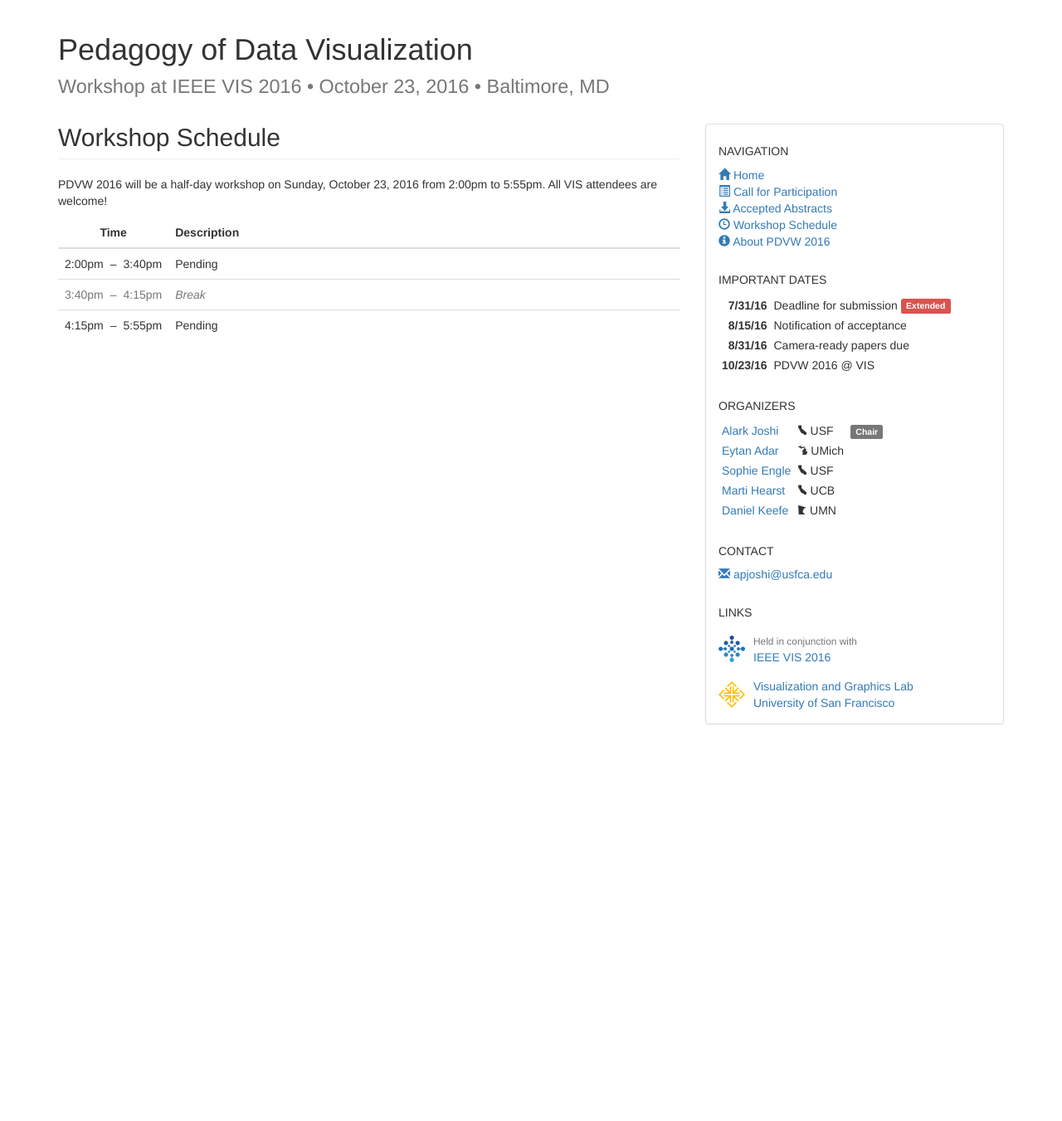
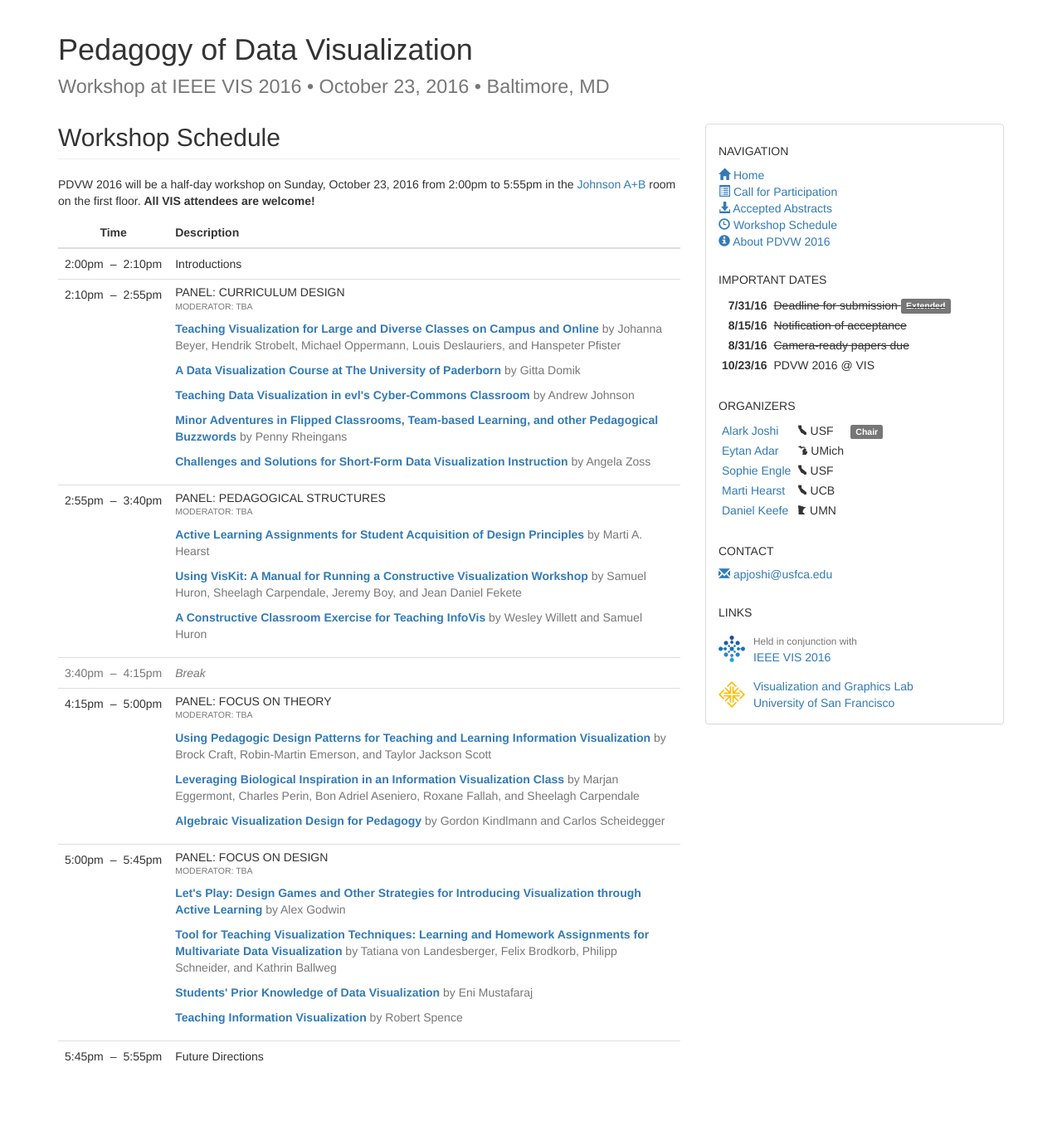
Before and after one commit to usfvgl/pdvw, a Jekyll site: the page built from 2016/schedule.html, in a window 1280 px wide. Shown: the whole page at 83% size. Built offline with Jekyll 4.4.1, drawn with Linux system fonts in a browser that asks for light colours; before the commit the page ends 933 px from its top, so only the background shows below that.

Commit message:
Adding schedule.

```diff
--- a/2016/css/pdvw2016.css
+++ b/2016/css/pdvw2016.css
@@ -11,6 +11,10 @@ body {
 }
 
 .page-header {
+  margin-top: 0px;
+}
+
+td h5 {
   margin-top: 0px;
 }
 
--- a/2016/schedule.html
+++ b/2016/schedule.html
@@ -3,7 +3,8 @@ layout: pdvw2016
 title: Workshop Schedule
 ---
 
-<p>PDVW 2016 will be a half-day workshop on Sunday, October 23, 2016 from 2:00pm to 5:55pm. All VIS attendees are welcome!</p>
+{% assign abstracts = site.data.pdvw2016.abstracts | sort: 'file' %}
+<p>PDVW 2016 will be a half-day workshop on Sunday, October 23, 2016 from 2:00pm to 5:55pm in the <a href="http://www3.hilton.com/resources/media/hi/BWICCHH/en_US/pdf/en_BWICCHH_Floor_Plan_Sep_2013.pdf">Johnson A+B</a> room on the first floor. <strong>All VIS attendees are welcome!</strong></p>
 
 <table class="table table-hover table-schedule">
 <thead>
@@ -16,8 +17,26 @@ title: Workshop Schedule
 <tr>
     <td>2:00pm</td>
     <td>&ndash;</td>
+    <td>2:10pm</td>
+    <td>Introductions</td>
+</tr>
+<tr>
+    <td>2:10pm</td>
+    <td>&ndash;</td>
+    <td>2:55pm</td>
+    <td>
+        <h5 class="text-uppercase">Panel: Curriculum Design<br/><small>Moderator: TBA</small></h5>
+        {% for abstract in abstracts %}{% if abstract.panel == "Curriculum Design" %}<p><strong><a href="{{ site.github.url }}/2016/abstracts/{{ abstract.file }}">{{ abstract.title }}</a></strong> <span class="text-muted">by {% if abstract.authors.size <= 2 %}{{ abstract.authors | join: ' and ' }}{% else %}{% for author in abstract.authors %}{% if forloop.last %}and {% endif %}{{ author }}{% unless forloop.last %}, {% endunless %}{% endfor %}{% endif %}</span></p>{% endif %}{% endfor %}
+    </td>
+</tr>
+<tr>
+    <td>2:55pm</td>
+    <td>&ndash;</td>
     <td>3:40pm</td>
-    <td>Pending</td>
+    <td>
+        <h5 class="text-uppercase">Panel: Pedagogical Structures<br/><small>Moderator: TBA</small></h5>
+        {% for abstract in abstracts %}{% if abstract.panel == "Pedagogical Structures" %}<p><strong><a href="{{ site.github.url }}/2016/abstracts/{{ abstract.file }}">{{ abstract.title }}</a></strong> <span class="text-muted">by {% if abstract.authors.size <= 2 %}{{ abstract.authors | join: ' and ' }}{% else %}{% for author in abstract.authors %}{% if forloop.last %}and {% endif %}{{ author }}{% unless forloop.last %}, {% endunless %}{% endfor %}{% endif %}</span></p>{% endif %}{% endfor %}
+    </td>
 </tr>
 <tr class="text-muted">
     <td>3:40pm</td>
@@ -28,8 +47,26 @@ title: Workshop Schedule
 <tr>
     <td>4:15pm</td>
     <td>&ndash;</td>
+    <td>5:00pm</td>
+    <td>
+        <h5 class="text-uppercase">Panel: Focus on Theory<br/><small>Moderator: TBA</small></h5>
+        {% for abstract in abstracts %}{% if abstract.panel == "Focus on Theory" %}<p><strong><a href="{{ site.github.url }}/2016/abstracts/{{ abstract.file }}">{{ abstract.title }}</a></strong> <span class="text-muted">by {% if abstract.authors.size <= 2 %}{{ abstract.authors | join: ' and ' }}{% else %}{% for author in abstract.authors %}{% if forloop.last %}and {% endif %}{{ author }}{% unless forloop.last %}, {% endunless %}{% endfor %}{% endif %}</span></p>{% endif %}{% endfor %}
+    </td>
+</tr>
+<tr>
+    <td>5:00pm</td>
+    <td>&ndash;</td>
+    <td>5:45pm</td>
+    <td>
+        <h5 class="text-uppercase">Panel: Focus on Design<br/><small>Moderator: TBA</small></h5>
+        {% for abstract in abstracts %}{% if abstract.panel == "Focus on Design" %}<p><strong><a href="{{ site.github.url }}/2016/abstracts/{{ abstract.file }}">{{ abstract.title }}</a></strong> <span class="text-muted">by {% if abstract.authors.size <= 2 %}{{ abstract.authors | join: ' and ' }}{% else %}{% for author in abstract.authors %}{% if forloop.last %}and {% endif %}{{ author }}{% unless forloop.last %}, {% endunless %}{% endfor %}{% endif %}</span></p>{% endif %}{% endfor %}
+    </td>
+</tr>
+<tr>
+    <td>5:45pm</td>
+    <td>&ndash;</td>
     <td>5:55pm</td>
-    <td>Pending</td>
+    <td>Future Directions</td>
 </tr>
 </tbody>
 </table>
--- a/_layouts/pdvw2016.html
+++ b/_layouts/pdvw2016.html
@@ -53,17 +53,17 @@
                     <tbody>
                       <tr>
                         <th>7/31/16</th>
-                        <td>Deadline for submission <span class="label label-danger">Extended</span></td>
+                        <td><del>Deadline for submission <span class="label label-default">Extended</span></del></td>
                       </tr>
 
                       <tr>
                         <th>8/15/16</th>
-                        <td>Notification of acceptance</td>
+                        <td><del>Notification of acceptance</del></td>
                       </tr>
 
                       <tr>
                         <th>8/31/16</th>
-                        <td>Camera-ready papers due</td>
+                        <td><del>Camera-ready papers due</del></td>
                       </tr>
 
                       <tr>
```
Also changed, not shown: 2016/index.html (+8 -1 lines), _data/pdvw2016.yml (+15 -0 lines).
